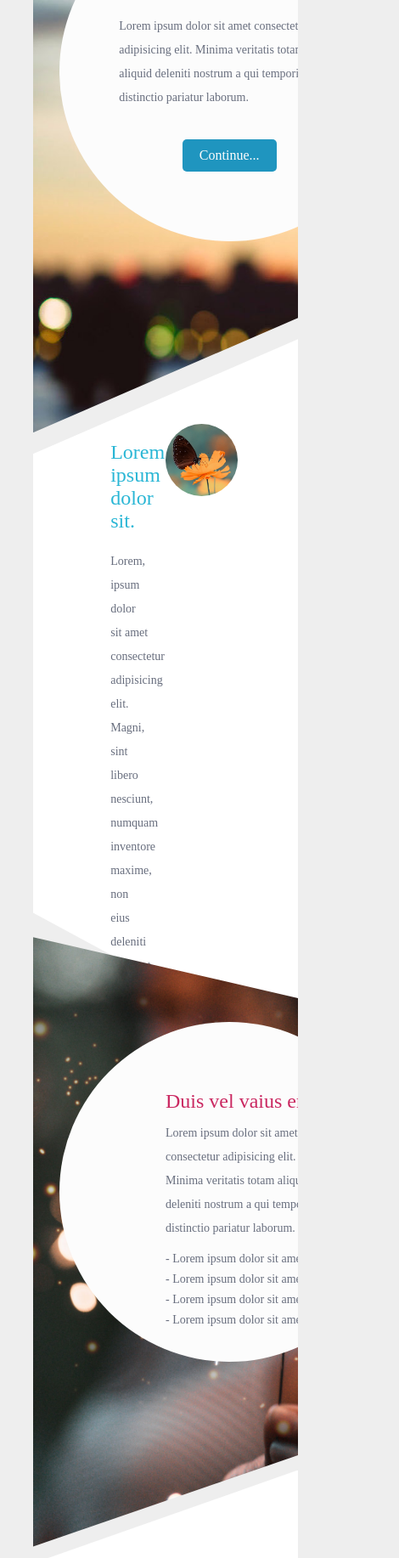
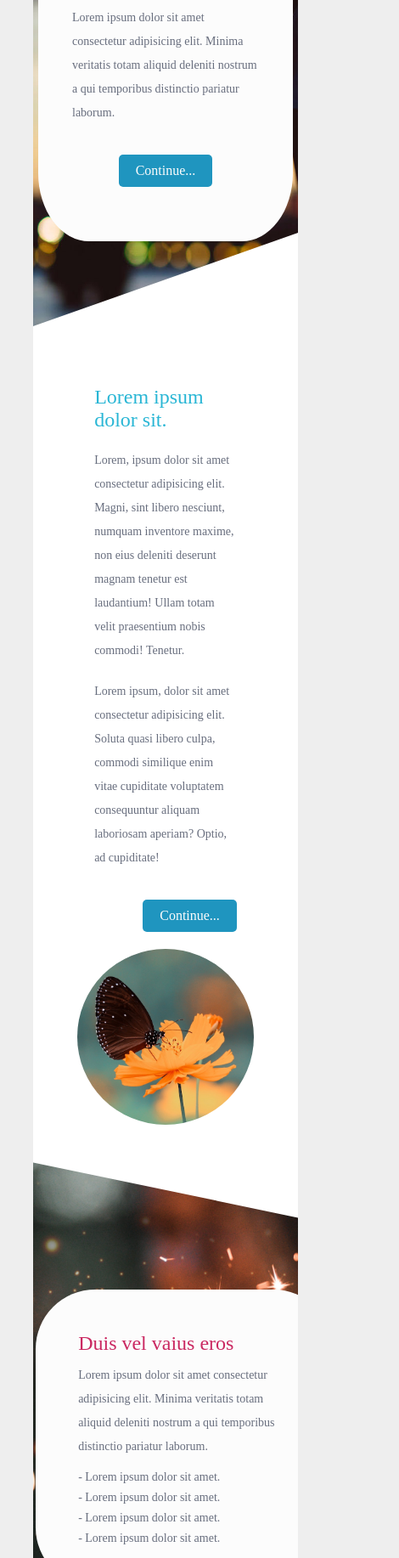
Before and after one commit to AliShadoow/Project, a plain HTML site: page Template3/index.html in a window 390 px wide. Shown: the part 166-2000 px from the top of the page at 85% size, 470 px wide, since content can reach past the window. Drawn offline with Linux system fonts and the light colour scheme.

Commit message:
responsive

```diff
--- a/Template3/style/style.css
+++ b/Template3/style/style.css
@@ -10,7 +10,7 @@
 body{
     background-color: #EEEEEE;
     font-family: "Nirmala UI";
-    font-weight: 100;
+    margin: 0;
 }
 .container{
     width: 80%;
@@ -56,13 +56,14 @@ body{
 /* header */
 header{
     width: 80%;
-    height: 80vh;
+    height: 100%;
     margin: 0 auto;
     background-image: url(./img/spot-bg-01.jpg);
     background-position: contain;
     background-size: cover;
     clip-path: polygon(0 0, 100% 0, 100% 80%, 0% 100%);
     padding: 50px 0;
+    z-index: 1;
 }
 header .header_item{
     width: 400px;
@@ -81,14 +82,14 @@ header .header_item h3{
 /* Main */
 main{
     width: 80%;
+    height: 100%;
     margin: 0 auto;
     background-color: #fff;
-    height: 100vh;
-    padding: 100px 50px;
-    margin-top: -110px;
+    padding: 200px 50px;
+    margin-top: -150px;
     position: relative;
-    clip-path: polygon(0 16%, 100% 0, 100% 100%, 0 80%);
-
+    clip-path: polygon(0 16%, 100% 0, 100% 100%, 0 85%);
+    z-index: -1;
 }
 main .main_item{
     width: 50%;
@@ -112,15 +113,17 @@ main .main_item img{
 /* about */
 #about{
     width: 80%;
-    height: 85vh;
+    height: 100%;
     margin: 0 auto;
     background-image: url(./img/spot-bg-02.jpg);
     background-size: cover;
     background-position: center;
     clip-path: polygon(0 0, 100% 10%, 100% 85%, 0 100%);
     position: relative;
-    margin-top: -140px;
-    padding: 100px 0;
+    margin-top: -160px;
+    padding: 150px 0;
+    z-index: 1;
+
 }
 #about .about_item{
     width: 400px;
@@ -140,12 +143,12 @@ main .main_item img{
 }
 /* Footer */
 footer{
-    height: 100vh;
+    height: 100%;
     width: 80%;
     margin: 0 auto;
     background-color: #fff;
     clip-path: polygon(0 13%, 100% 0, 100% 100%, 0 100%);
-    margin-top: -90px;
+    margin-top: -140px;
     padding-top: 150px;
 }
 footer .footer_item{
@@ -187,9 +190,6 @@ footer .subtitle{
     .container{
         width: 95%;
     }
-    header {
-        height: 100%;
-    }
     header .container{
         text-align: center;
     }
@@ -197,18 +197,20 @@ footer .subtitle{
         width: 380px;
         height: 380px;
         margin: 0 auto;
+        margin-bottom: 30px;
     }
     /* Main */
     main{
         height: 100%;
-        clip-path: polygon(0 10%, 100% 0, 100% 100%, 0 95%);
+        clip-path: polygon(0 6%, 100% 0, 100% 100%, 0 100%);
+        padding: 150px 50px;
     }
     main .main_item{
         width: 100%;
     }
     /* About */
     #about{
-        margin-top: -60px;
+        margin-top: -100px;
         padding: 70px 0;
     }
     /* footer */
@@ -228,5 +230,31 @@ footer .subtitle{
 }
  /* Extra small devices (portrait phones, less than 576px) */
 @media (max-width: 575.98px) {
+    .container{
+        width: 98%;
+    }
+    header .header_item{
+        border-radius: 20%;
+        padding: 40px;
+        width: 300px;
+        margin: 0 auto;
+        margin-bottom: 50px;
+    }
+    main {
+        clip-path: polygon(0 6%, 100% 0, 100% 100%, 0 100%);
 
+    }
+    main .main_item{
+        width: 100%;
+    }
+    #about .container .about_item{
+        border-radius: 20%;
+        width: 350px;
+        height: 350px;
+        padding: 50px;
+        margin: 0 auto;
+    }
+    footer .container .footer_item{
+        width: 100%;
+    }
 }
```
